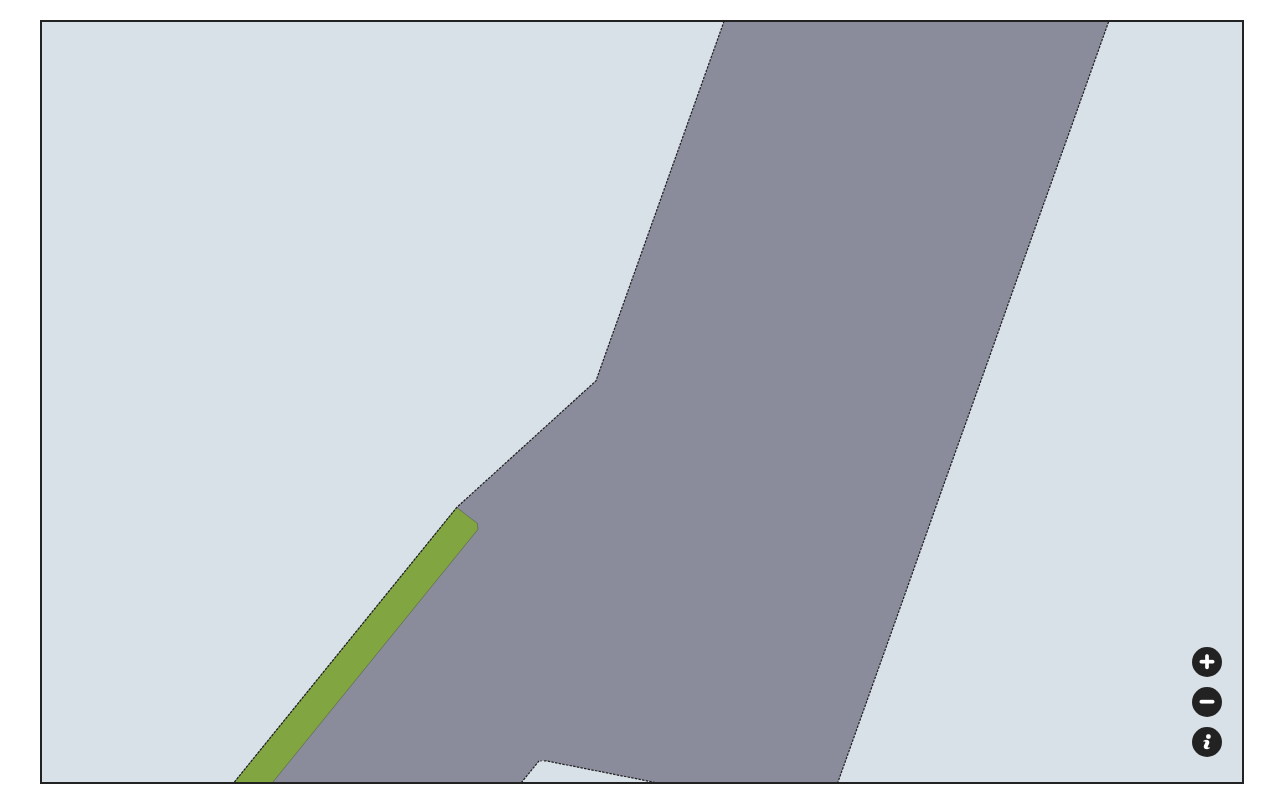
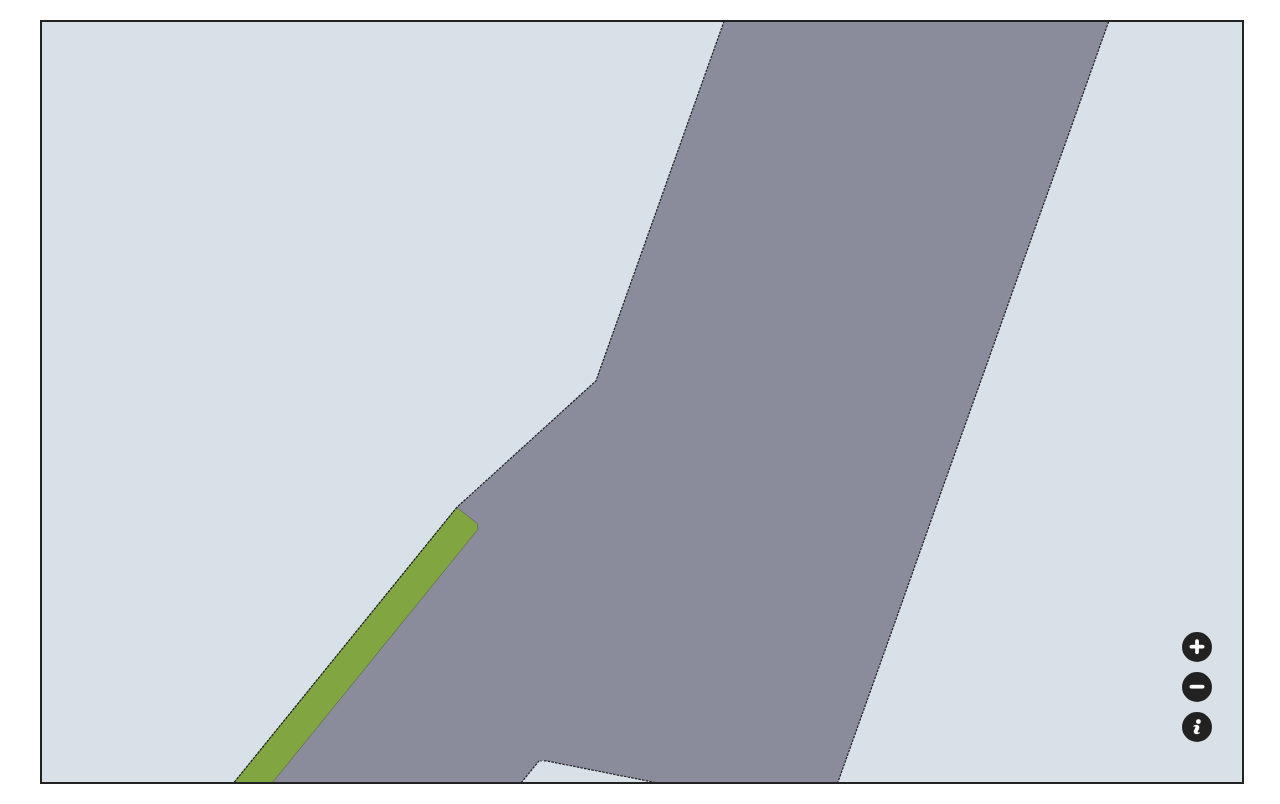
Before and after one commit to HikwaMehluli/northgate-map-html, a website: page index.html in a window 1280 px wide. Drawn offline with Linux system fonts and the light colour scheme.

Commit message:
Update Custom Controls

```diff
--- a/scss/custom-controls.scss
+++ b/scss/custom-controls.scss
@@ -3,8 +3,8 @@
     width: 30px;
     height: 110px;
     position: absolute;
-    bottom: 25px;
-    right: 20px;
+    bottom: 40px;
+    right: 30px;
 
 	// Icon Styles & Size
 	>span {
```
Also changed, not shown: css/app.css.
